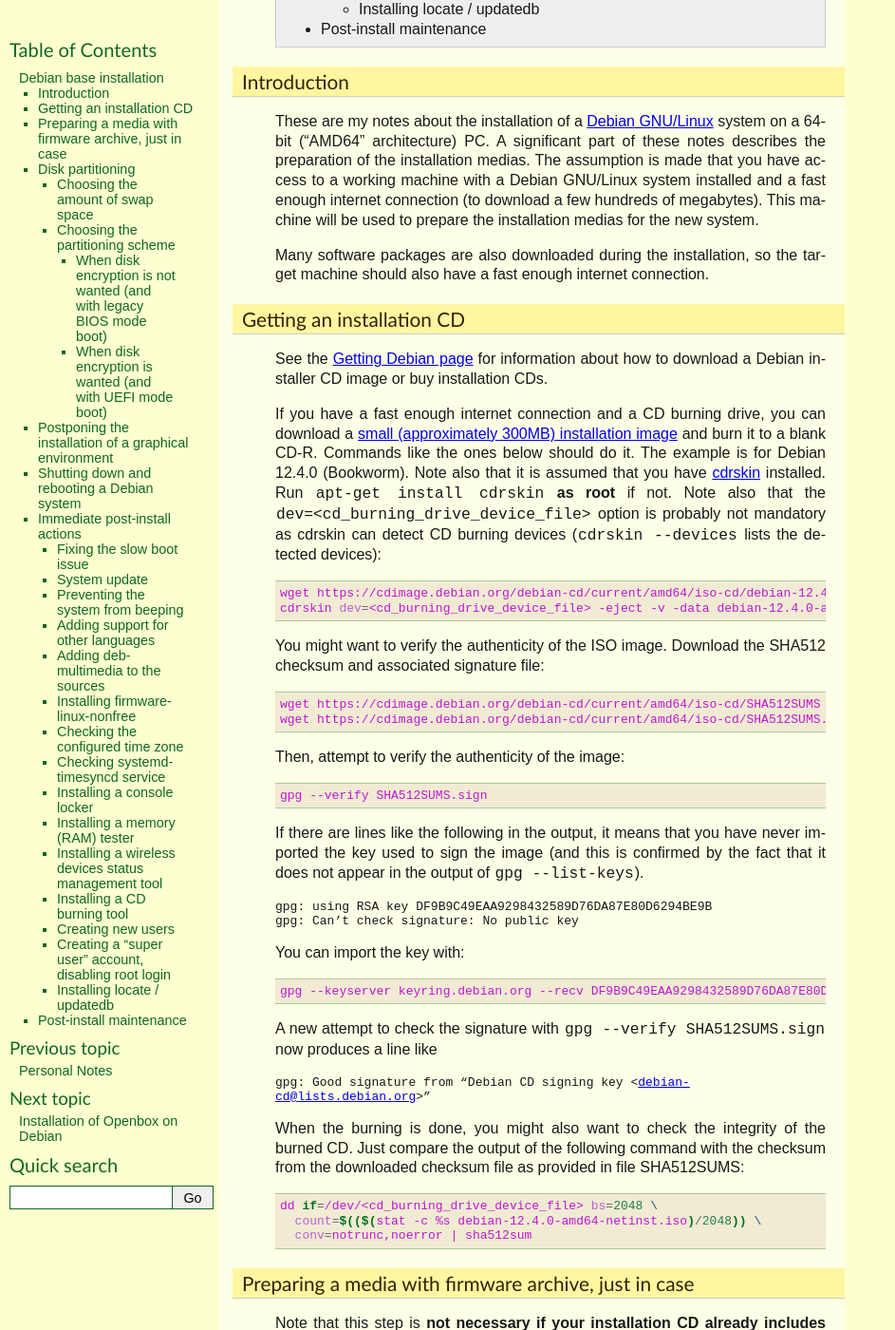
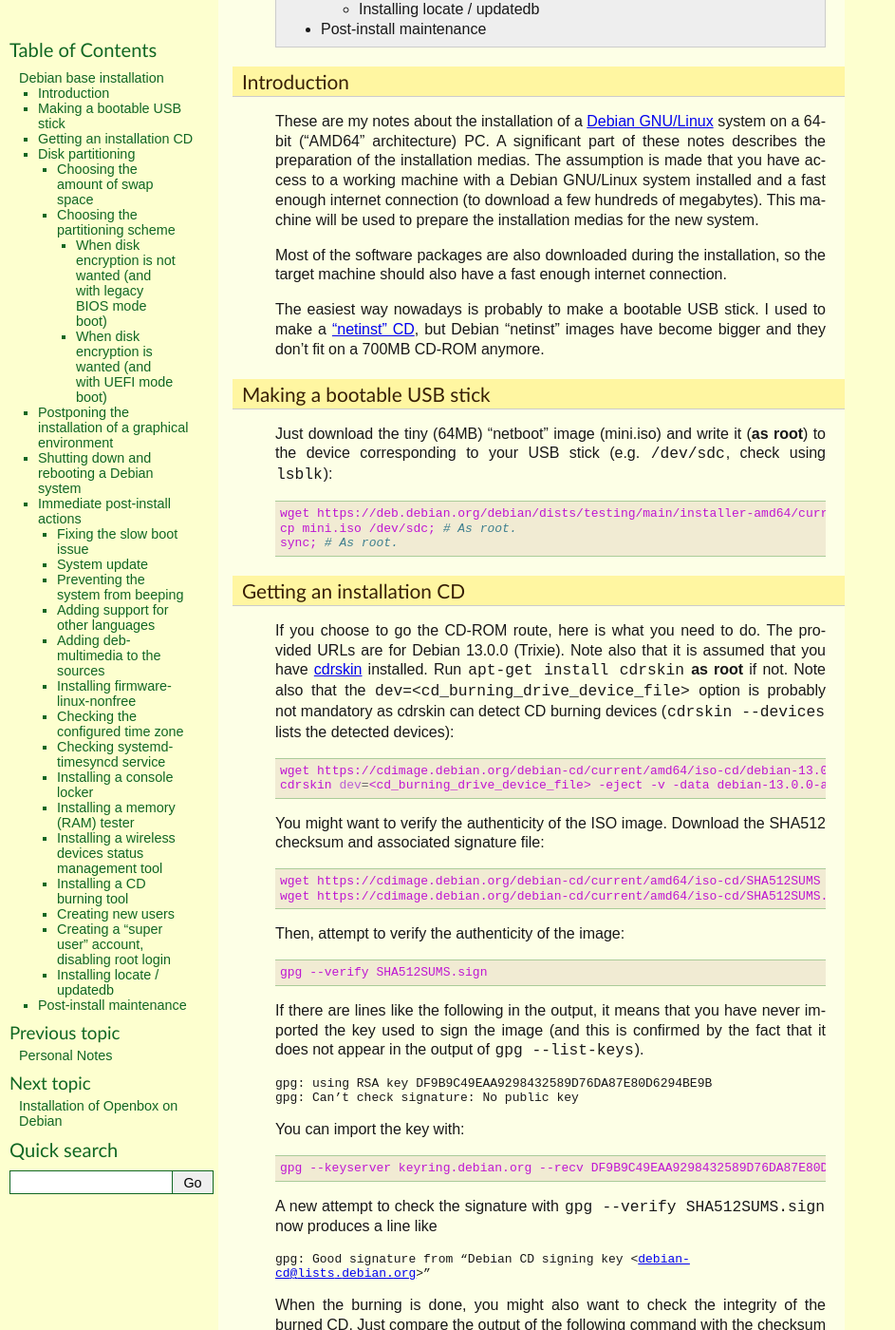
Before and after one commit to thierr26/thierr26_personal_notes_sphinx_sources, a Sphinx documentation site: the page built from source/debian_base_install.rst, in a window 1280 px wide and 1400 px high, scrolled down 681 px. Shown: the whole window at 95% size, without its empty margins (0-943 px from the left). Built offline with Sphinx 7.4.7, drawn with Linux system fonts in a browser that asks for light colours; some of the changed text lies outside the part shown.

Commit message:
Update after Debian 13 (Trixie) installation

```diff
--- a/source/base16_color_schemes.rst
+++ b/source/base16_color_schemes.rst
@@ -139,7 +139,7 @@
 | set -g default-terminal "tmux-256color"
 |
 | # Useful if using base16-shell.
-| set -g allow-passthrough 1
+| set -g allow-passthrough on
 |
 | # Add base16-tmux plugin to the list of TPM (Tmux Plugin Manager) plugins.
 | set -g @plugin 'tinted-theming/base16-tmux'
--- a/source/debian_base_install.rst
+++ b/source/debian_base_install.rst
@@ -22,11 +22,34 @@
 download a few hundreds of megabytes). This machine will be used to prepare the
 installation medias for the new system.
 
-Many software packages are also downloaded during the installation, so the
-target machine should also have a fast enough internet connection.
+Most of the software packages are also downloaded during the installation, so
+the target machine should also have a fast enough internet connection.
+
+The easiest way nowadays is probably to make a bootable USB stick. I used to
+make a `"netinst" CD <https://www.debian.org/CD/netinst>`_, but Debian
+"netinst" images have become bigger and they don't fit on a 700MB CD-ROM
+anymore.
 
 
 .. _getting_debian_iso_image:
+
+Making a bootable USB stick
+---------------------------
+
+.. index::
+  triple: Debian; stable; installer
+  single: wget
+  single: cp
+  single: sync
+
+Just download the tiny (64MB) "netboot" image (mini.iso) and write it (**as
+root**) to the device corresponding to your USB stick (e.g. ``/dev/sdc``, check
+using ``lsblk``)::
+
+  wget https://deb.debian.org/debian/dists/testing/main/installer-amd64/current/images/netboot/mini.iso
+  cp mini.iso /dev/sdc; # As root.
+  sync; # As root.
+
 
 Getting an installation CD
 --------------------------
@@ -41,23 +64,16 @@
   single: sha512sum
   single: gpg
 
-See the `Getting Debian page <https://www.debian.org/distrib/>`_ for
-information about how to download a Debian installer CD image or buy
-installation CDs.
-
-If you have a fast enough internet connection and a CD burning drive, you can
-download a `small (approximately 300MB) installation image
-<https://www.debian.org/distrib/netinst>`_ and burn it to a blank CD-R.
-Commands like the ones below should do it. The example is for Debian 12.4.0
-(Bookworm). Note also that it is assumed that you have `cdrskin
-<http://scdbackup.sourceforge.net/cdrskin_eng.html>`_ installed. Run ``apt-get
-install cdrskin`` **as root** if not. Note also that the
+If you choose to go the CD-ROM route, here is what you need to do. The provided
+URLs are for Debian 13.0.0 (Trixie). Note also that it is assumed that you have
+`cdrskin <http://scdbackup.sourceforge.net/cdrskin_eng.html>`_ installed. Run
+``apt-get install cdrskin`` **as root** if not. Note also that the
 ``dev=<cd_burning_drive_device_file>`` option is probably not mandatory as
 cdrskin can detect CD burning devices (``cdrskin --devices`` lists the detected
 devices)::
 
-  wget https://cdimage.debian.org/debian-cd/current/amd64/iso-cd/debian-12.4.0-amd64-netinst.iso
-  cdrskin dev=<cd_burning_drive_device_file> -eject -v -data debian-12.4.0-amd64-netinst.iso
+  wget https://cdimage.debian.org/debian-cd/current/amd64/iso-cd/debian-13.0.0-amd64-netinst.iso
+  cdrskin dev=<cd_burning_drive_device_file> -eject -v -data debian-13.0.0-amd64-netinst.iso
 
 You might want to verify the authenticity of the ISO image. Download the SHA512
 checksum and associated signature file::
@@ -90,53 +106,8 @@
 from the downloaded checksum file as provided in file SHA512SUMS::
 
   dd if=/dev/<cd_burning_drive_device_file> bs=2048 \
-    count=$(($(stat -c %s debian-12.4.0-amd64-netinst.iso)/2048)) \
+    count=$(($(stat -c %s debian-13.0.0-amd64-netinst.iso)/2048)) \
     conv=notrunc,noerror | sha512sum
-
-
-Preparing a media with firmware archive, just in case
------------------------------------------------------
-
-.. index::
-  single: Debian firmware archive
-  single: wget
-  triple: archives; .tar.gz archives; tar
-  single: sha512sum
-
-Note that this step is **not necessary if your installation CD already includes
-firmware** (that is if you have downloaded the image from a subdirectory of
-cdimage.debian.org/cdimage/unofficial/non-free/cd-including-firmware).
-
-Note also that this section does not apply any more, starting with Debian 12.
-(Firmware is now included in the normal Debian installer images.)
-
-The `Debian Wiki <https://wiki.debian.org/Firmware>`_ provides some
-instructions, but here are the details of what I've done (for a Debian Bookworm
-install, and including the authenticity verification of the archive)::
-
-  mkdir -p ~/download/debian_bookworm_firmware # Create a directory somewhere.
-  cd ~/download/debian_bookworm_firmware       # Move to that directory.
-
-  # Download the firmware archive, its SHA512 checksum and associated signature
-  # file.
-  wget http://cdimage.debian.org/cdimage/unofficial/non-free/firmware/bookworm/current/firmware.tar.gz
-  wget http://cdimage.debian.org/cdimage/unofficial/non-free/firmware/bookworm/current/SHA512SUMS
-  wget http://cdimage.debian.org/cdimage/unofficial/non-free/firmware/bookworm/current/SHA512SUMS.sign
-
-I've checked the SHA512 checksum of ``firmware.tar.gz`` by issuing a
-``sha512sum -c --ignore-missing SHA512SUMS``.
-
-I've checked the signature by issuing a ``gpg --verify SHA512SUMS.sign``
-command.
-
-The final steps consisted in extracting the files from the firmware archive
-(``tar xvzf firmware.tar.gz``) and copy all the files with ``.deb`` extension
-to a "firmware" directory located at the root of a USB stick.
-
-During Debian installation, plug in this USB stick when (and if) you get this
-kind of screen:
-
-.. image:: image/debian_install_screenshot_hw-detect_load_firmware_0.png
 
 
 Disk partitioning
@@ -385,10 +356,10 @@
 
 http://deb-multimedia.org provides some instructions:
 
-First, add **as root** a line like this one (example for Debian bookworm) in
+First, add **as root** a line like this one (example for Debian 13 (Trixie)) in
 your ``/etc/apt/sources.list``:
 
-| deb https://www.deb-multimedia.org bookworm main non-free
+| deb https://www.deb-multimedia.org trixie main non-free
 
 Then, issue **as root** the following commands::
 
@@ -415,7 +386,7 @@
 Note that the ``/etc/apt/sources.list`` file must have the non-free section
 (and even **the non-free-firmware section**, starting with Debian 12).
 
-You can :download:`download my /etc/apt/sources.list for Debian 12
+You can :download:`download my /etc/apt/sources.list for Debian 13
 <download/sources.list>`.
 
 Make sure you issue a ``apt-get update`` command after changing
@@ -427,12 +398,17 @@
 
 .. index::
   single: /etc/timezone
+  single: /etc/localtime
   single: tzdata
   single: dpkg-reconfigure
 
 Check the configured time zone with::
 
-  cat /etc/timezone
+  cat /etc/timezone # For Debian 12 (Bookworm) and earlier.
+
+or::
+
+  ls -l /etc/localtime # Starting with Debian 13 (Trixie).
 
 If the configuration is not correct, you can change it **as root** with::
 
@@ -446,18 +422,12 @@
   single: systemd-timesyncd
   single: /etc/systemd/timesyncd.conf
   single: /run/systemd/timesync/synchronized
-  single: /var/log/syslog
   single: stat
 
 Service systemd-timesyncd (network time synchronization service) should have
 been automatically enabled::
 
   systemctl status systemd-timesyncd
-
-The service logs its initial synchronization to ``/var/log/syslog``. Check (**as
-root**) with::
-
-  grep systemd-timesyncd /var/log/syslog
 
 You can find the lastest synchronization date by checking the modification time
 of file ``/run/systemd/timesync/synchronized``::
@@ -552,11 +522,12 @@
 
 Check whether the ``DIR_MODE`` (default permissions for users home directories)
 setting in file ``/etc/adduser.conf`` is appropriate for your needs. The
-default value is "0755". It implies that any unprivileged user have read access
-to the files of other users. You may want to change (**as root**) the value to
-"0750" to avoid that::
+default value is nox "0700" (which seems OK to me) but it used to be "0755".
+"0755" implies that any unprivileged user have read access to the files of
+other users. You may want to change (**as root**) the value to "0700" to avoid
+that::
 
-  sed -i s/DIR_MODE=0755/DIR_MODE=0750/ /etc/adduser.conf
+  sed -i s/DIR_MODE=0755/DIR_MODE=0700/ /etc/adduser.conf
 
 Then, to create a new user, just use the ``adduser`` script (**as root**)::
 
--- a/source/download/.tmux.conf
+++ b/source/download/.tmux.conf
@@ -2,7 +2,7 @@
 set -g default-terminal "tmux-256color"
 
 # Useful if using base16-shell.
-set -g allow-passthrough 1
+set -g allow-passthrough on
 
 # Add base16-tmux plugin to the list of TPM (Tmux Plugin Manager) plugins.
 set -g @plugin 'tinted-theming/base16-tmux'
```
Also changed, not shown: other parts of source/debian_base_install.rst (+1 -1 lines), source/debian_apps_install.rst (+34 -48 lines), 1 other file.
